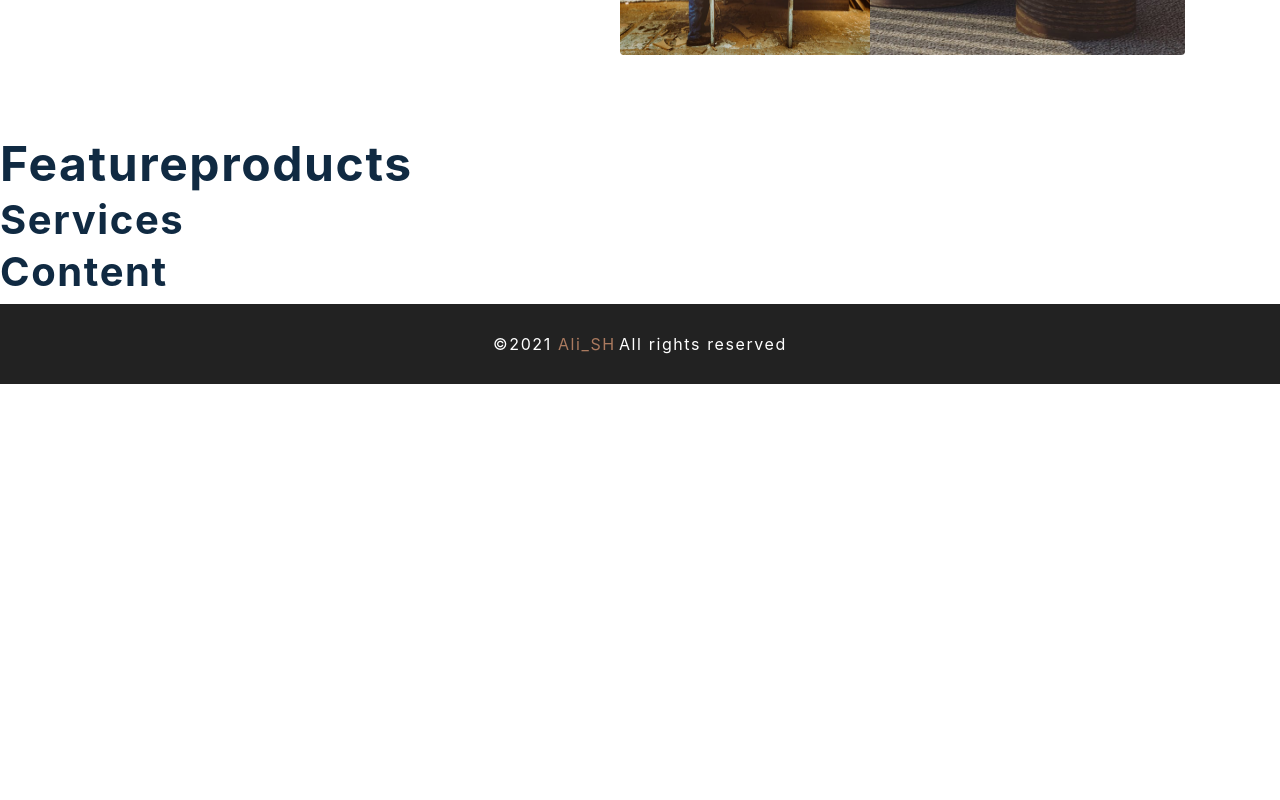
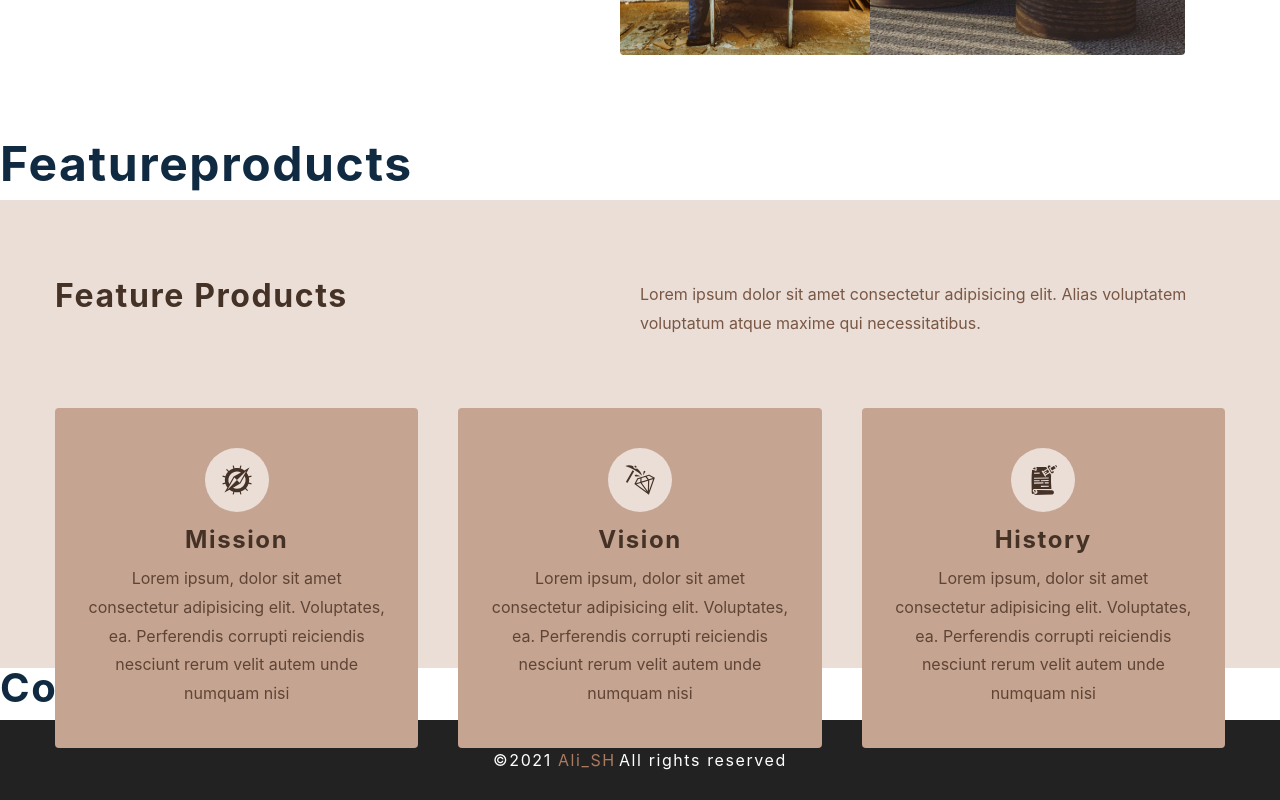
Before and after one commit to A-SH-V2021/store01-092021, a React (Create React App) app: page / in a window 1280 px wide. Shown: the part 660-1460 px from the top of the page. Before the commit the page ends 1044 px from the top, so only its background shows below. Built offline with nearby package versions, Linux system fonts and the light colour scheme.

Commit message:
services

```diff
--- a/src/components/Services.js
+++ b/src/components/Services.js
@@ -1,14 +1,34 @@
-import React from 'react'
-import styled from 'styled-components'
-import { services } from '../utils/constants'
+import React from "react";
+import styled from "styled-components";
+import { services } from "../utils/constants";
 
 const Services = () => {
   return (
-    <div className="">
-      <h2>services</h2>
-    </div>
-  )
-}
+    <Wrapper>
+      <div className="section-center">
+        <article className="header">
+          <h3>feature products</h3>
+          <p>
+            Lorem ipsum dolor sit amet consectetur adipisicing elit. Alias
+            voluptatem voluptatum atque maxime qui necessitatibus.
+          </p>
+        </article>
+        <article className="services-center">
+          {services.map((item) => {
+            const { id, title, icon, text } = item;
+            return (
+              <article id={id} className="service">
+                <span>{icon}</span>
+                <h4>{title}</h4>
+                <p>{text}</p>
+              </article>
+            );
+          })}
+        </article>
+      </div>
+    </Wrapper>
+  );
+};
 
 const Wrapper = styled.section`
   h3,
@@ -72,5 +92,5 @@ const Wrapper = styled.section`
       transform: translateY(5rem);
     }
   }
-`
-export default Services
+`;
+export default Services;
```
